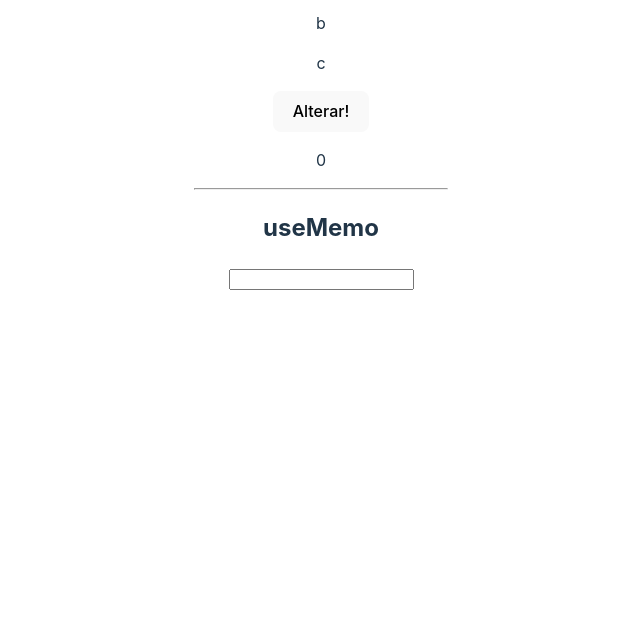
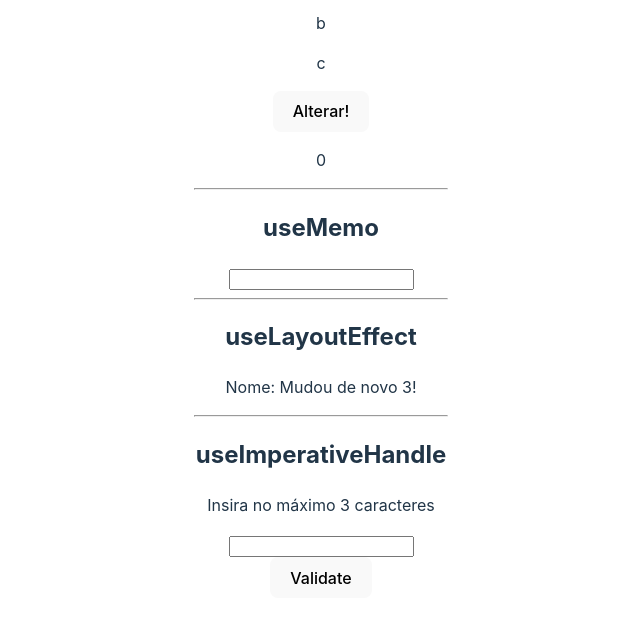
Before and after one commit to Matlima/HooksReact, a React (Vite) app: page / in a window 1280 px wide. Shown: the part 1624-2246 px from the top of the page, without its empty margins (319-959 px from the left). Built offline with nearby package versions, Linux system fonts and the light colour scheme.

Commit message:
criando os componentes e aplicando e useLayoutEffect e useImperativeHandle

```diff
--- /dev/null
+++ b/src/components/HookUseImperativeHandle.jsx
@@ -0,0 +1,16 @@
+import { useRef } from "react"
+import SomeComponent from "./SomeComponent";
+
+const HookUseImperativeHandle = () => {
+    const componentRef = useRef();
+
+  return (
+    <div>
+        <h2>useImperativeHandle</h2>
+        <SomeComponent ref={componentRef} />
+        <button onClick={() => componentRef.current.validate()}>Validate</button>
+    </div>
+  )
+}
+
+export default HookUseImperativeHandle
--- /dev/null
+++ b/src/components/HookUseLayoutEffect.jsx
@@ -0,0 +1,31 @@
+import { useEffect, useLayoutEffect, useState } from "react"
+
+const HookUseLayoutEffect = () => {
+    const [name, setName] = useState("Algum nome");
+
+    useEffect(() => {
+        console.log("2");
+        setName("Mudou d enovo!");
+    }, []);
+
+    useEffect(() => {
+        console.log("3");
+        setName("Mudou de novo 3!");
+    }, []);
+
+    useLayoutEffect(() => {
+        console.log("1");
+        setName("Outro nome");
+    }, []);
+
+
+  return (
+    <div>
+        <h2>useLayoutEffect</h2>
+        <p>Nome: {name} </p>
+        <hr />
+    </div>
+  )
+}
+
+export default HookUseLayoutEffect
--- a/src/components/HookUseMemo.jsx
+++ b/src/components/HookUseMemo.jsx
@@ -17,6 +17,7 @@ const HookUseMemo = () => {
         <h2>useMemo</h2>
         <input type="text" onChange={(e) => setNumber(e.target.value)} />
         {premiumNumber.includes(number) ? <p>Acertou o numero</p> : ""}
+        <hr />
     </div>
   )
 }
--- /dev/null
+++ b/src/components/SomeComponent.jsx
@@ -0,0 +1,24 @@
+import { forwardRef, useRef, useImperativeHandle } from "react"
+
+const SomeComponent = forwardRef((props, ref) => {
+    const localInputRef = useRef();
+
+    useImperativeHandle(ref, () => {
+        return {
+            validate: () => {
+                if (localInputRef.current.value.length > 3) {
+                    localInputRef.current.value = "";
+                }
+            },
+        };
+    });
+
+    return (
+        <div>
+            <p>Insira no máximo 3 caracteres</p>
+            <input type="text" ref={localInputRef} />
+        </div>
+    );
+});
+
+export default SomeComponent;
--- a/src/routes/Home.jsx
+++ b/src/routes/Home.jsx
@@ -11,6 +11,8 @@ import { SomeContext } from "../components/HookUseContext";
 import HookUseRef from "../components/HookUseRef";
 import HookUseCallback from "../components/HookUseCallback";
 import HookUseMemo from "../components/HookUseMemo";
+import HookUseLayoutEffect from "../components/HookUseLayoutEffect";
+import HookUseImperativeHandle from "../components/HookUseImperativeHandle";
 
 
 const Home = () => {
@@ -28,6 +30,8 @@ const Home = () => {
       <HookUseRef />
       <HookUseCallback />
       <HookUseMemo />
+      <HookUseLayoutEffect />
+      <HookUseImperativeHandle />
     </div>
   );
 }
```
